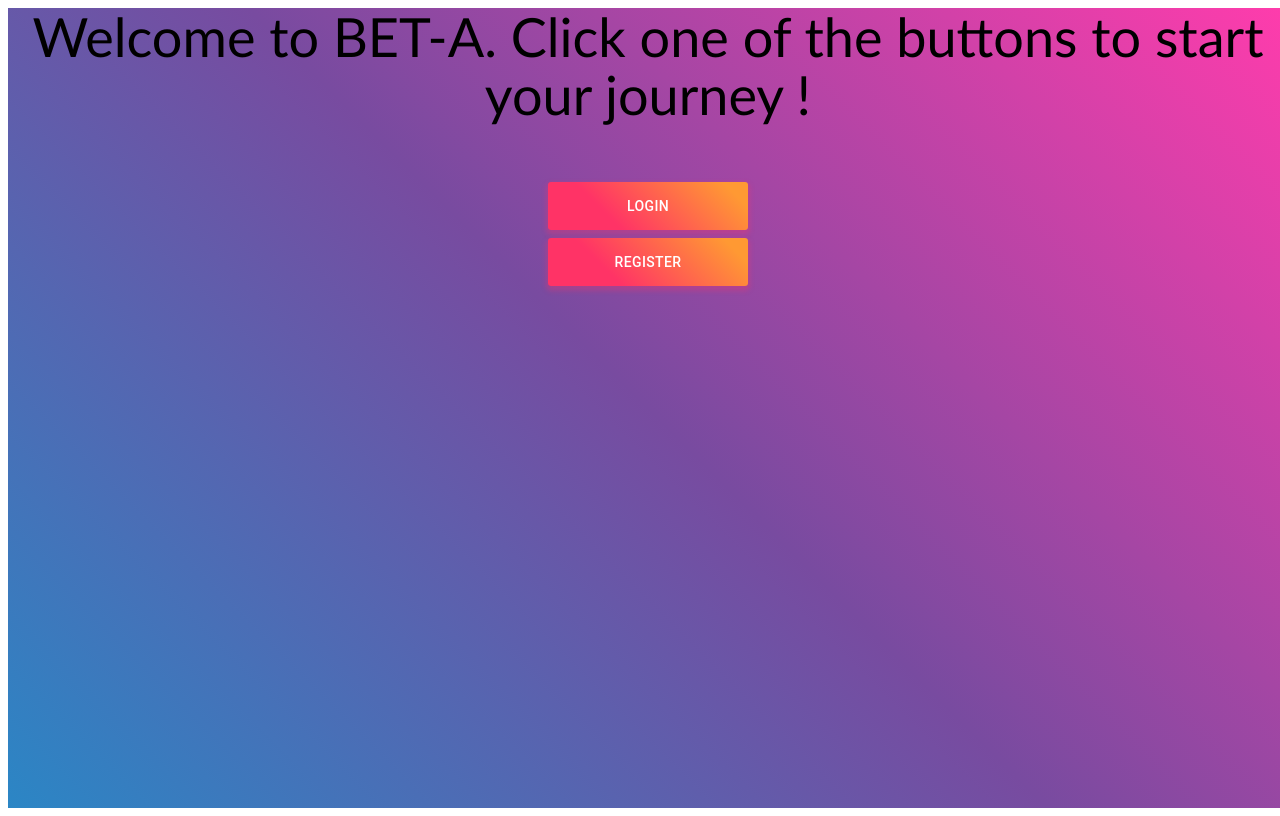
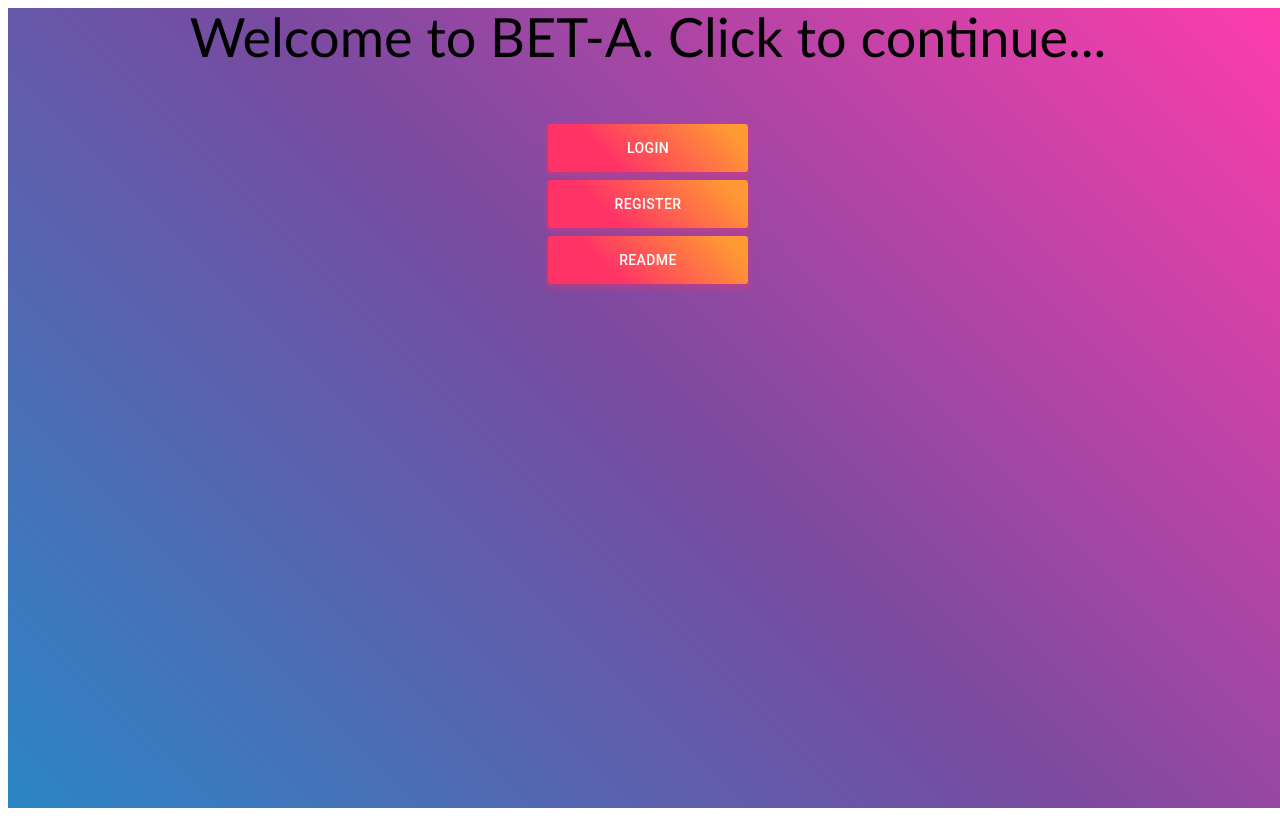
Before and after one commit to jeremzan/social-network-nodejs-react, a React (Create React App) app in the folder client/: page / in a window 1280 px wide. Built offline with nearby package versions, Linux system fonts and the light colour scheme.

Commit message:
Added ReadMe to homepage

```diff
--- a/client/src/App.js
+++ b/client/src/App.js
@@ -2,6 +2,7 @@ import { BrowserRouter as Router, Route, Routes } from "react-router-dom";
 import Home from "./Home";
 import Register from "./Register";
 import Login from "./Login";
+import ReadMe from "./ReadMe";
 
 // const baseUrl = {
 //   client: "http://localhost:3000",
@@ -17,6 +18,7 @@ function App() {
             <Route path="/" element={<Home />}></Route>
             <Route path="/register" element={<Register />}></Route>
             <Route path="/login" element={<Login />}></Route>
+            <Route path={"/readme.html"} element={<ReadMe />}></Route>
           </Routes>
         </div>
       </div>
--- a/client/src/Home.js
+++ b/client/src/Home.js
@@ -2,12 +2,11 @@ import GradientBtn from "./GradientBtn";
 const Home = () => {
   return (
     <div className="home">
-      <h1 className="welcome">
-        Welcome to BET-A. Click one of the buttons to start your journey !
-      </h1>
+      <h1 className="welcome">Welcome to BET-A. Click to continue...</h1>
       <div className="buttons">
         <GradientBtn name={"Login"} path={"/login"}></GradientBtn>
         <GradientBtn name={"Register"} path={"/register"}></GradientBtn>
+        <GradientBtn name={"README"} path={"/readme.html"}></GradientBtn>
       </div>
     </div>
   );
--- /dev/null
+++ b/client/src/ReadMe.js
@@ -0,0 +1,5 @@
+const ReadMe = () => {
+  return <h1>This will be the README !</h1>;
+};
+
+export default ReadMe;
```
